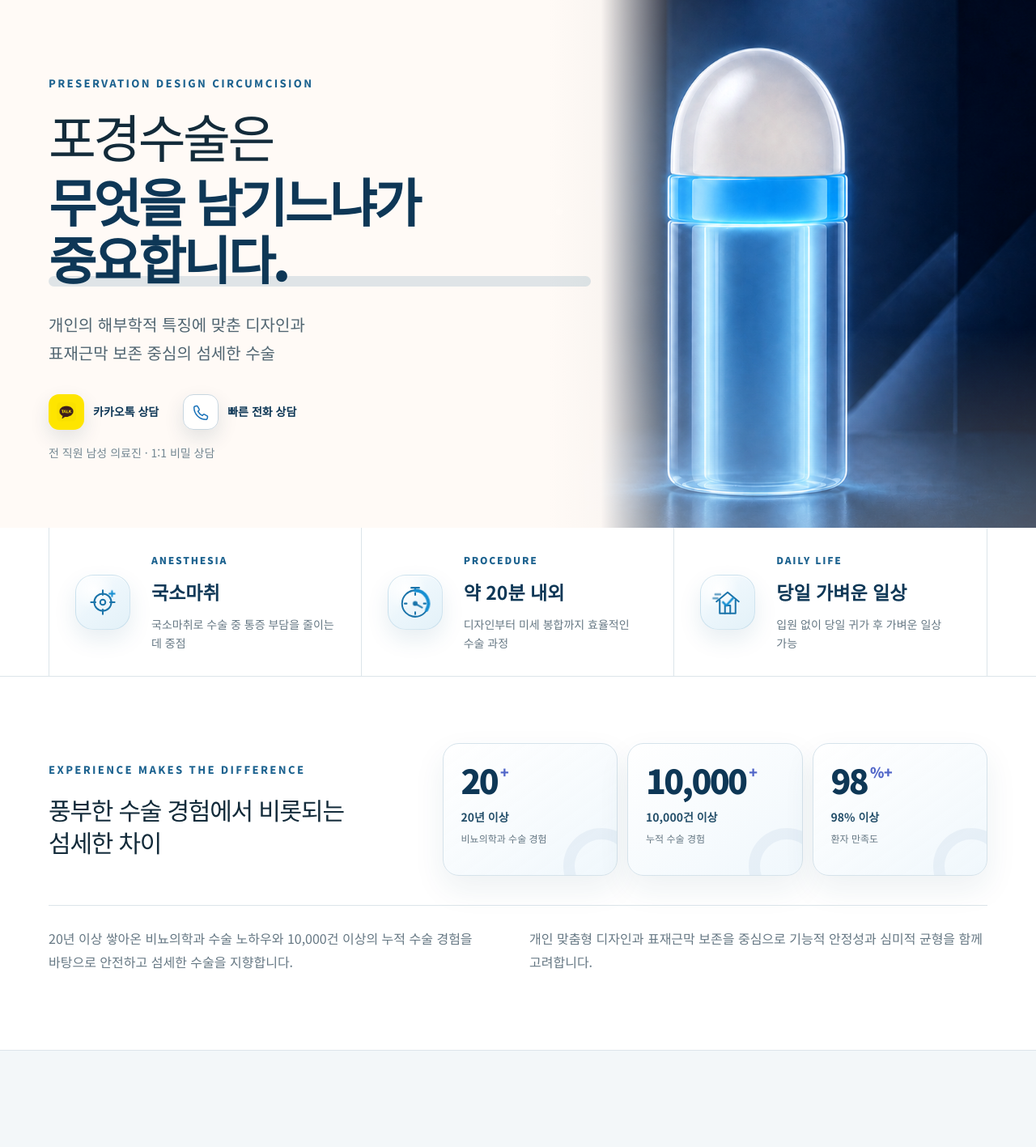
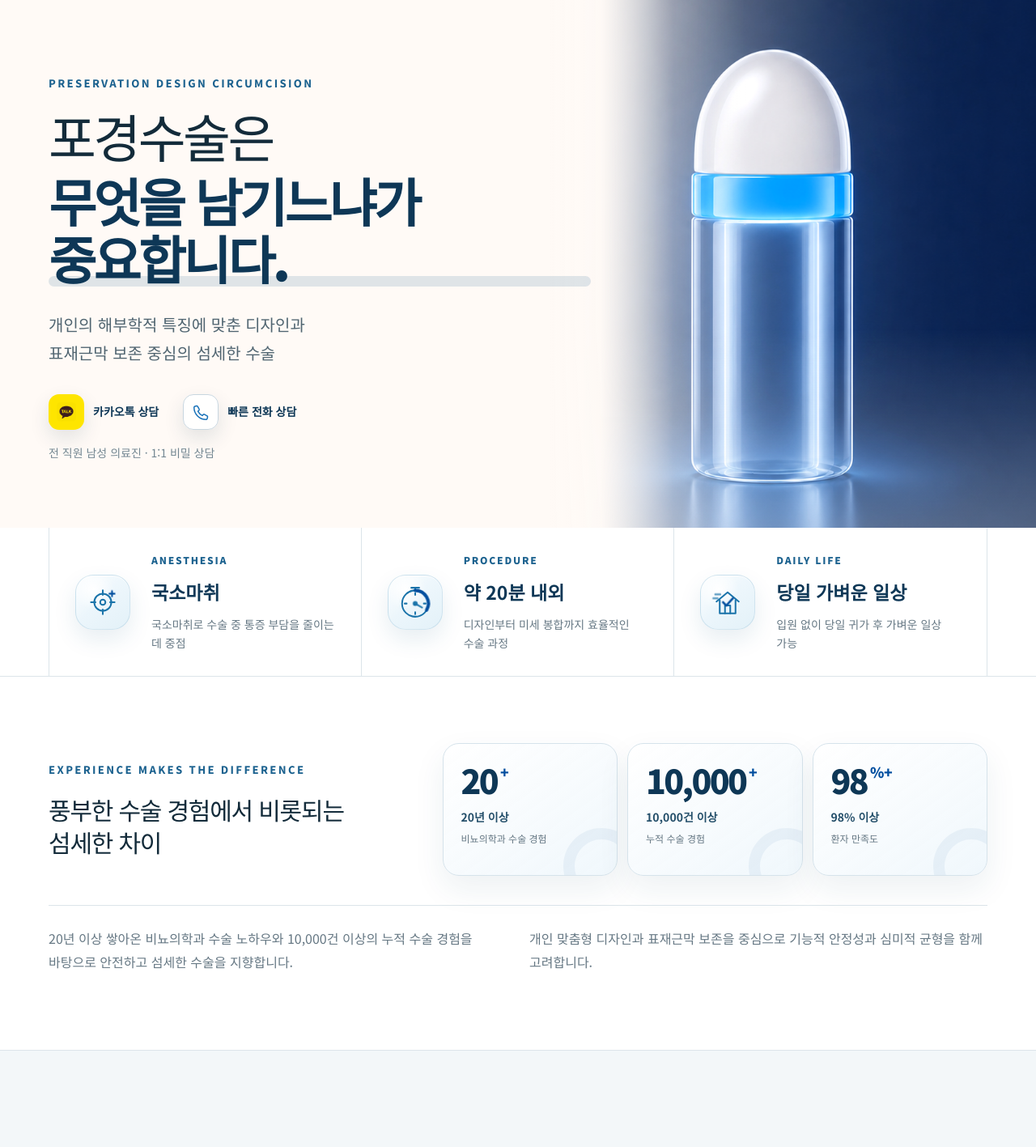
Before and after one commit to i8d8e8a8/jj-preservation-circumcision-page-preview, a Next.js app: page / in a window 1280 px wide. Shown: the top 1417 px of the page at 81% size. Built offline with nearby package versions, Linux system fonts and the light colour scheme.

Commit message:
Smooth hero artwork and unify motion blue

```diff
--- a/app/globals.css
+++ b/app/globals.css
@@ -10,6 +10,7 @@
   --muted: #667884;
   --line: #dce5ea;
   --white: #ffffff;
+  --motion-blue: #034f9f;
 }
 
 * {
@@ -470,7 +471,7 @@ img {
 
 .anesthesia-plus {
   opacity: 0;
-  stroke: #168fd2;
+  stroke: var(--motion-blue);
   transform-box: fill-box;
   transform-origin: center;
 }
@@ -480,7 +481,7 @@ img {
 }
 
 .clock-range {
-  stroke: #168fd2;
+  stroke: var(--motion-blue);
   stroke-width: 5;
   stroke-dasharray: 64;
   stroke-dashoffset: 64;
@@ -508,7 +509,7 @@ img {
 
 .daily-check {
   opacity: 0;
-  stroke: #168fd2;
+  stroke: var(--motion-blue);
   stroke-width: 3.2;
   stroke-dasharray: 24;
   stroke-dashoffset: 24;
@@ -602,10 +603,16 @@ img {
 
 .experience-stat strong em {
   margin: 2px 0 0 4px;
-  color: #5267c9;
+  color: var(--motion-blue);
   font-size: 0.43em;
   font-style: normal;
   letter-spacing: -0.02em;
+  transform-box: fill-box;
+  transform-origin: center;
+}
+
+.experience-stat.is-visible strong em {
+  animation: anesthesiaPlusPop 0.62s cubic-bezier(0.2, 1.45, 0.35, 1) 0.55s both;
 }
 
 .experience-stat b {
--- a/app/page.tsx
+++ b/app/page.tsx
@@ -202,7 +202,7 @@ export default function Home() {
       <section id="top" className="hero">
         <div className="hero-photo" aria-hidden="true">
           <Image
-            src={`${ASSET_BASE}/hero-circumcision-dark-navy-v15.png`}
+            src={`${ASSET_BASE}/hero-circumcision-clean-v16.png`}
             alt=""
             fill
             priority
```
Also changed, not shown: public/hero-circumcision-clean-v16.png (added).
